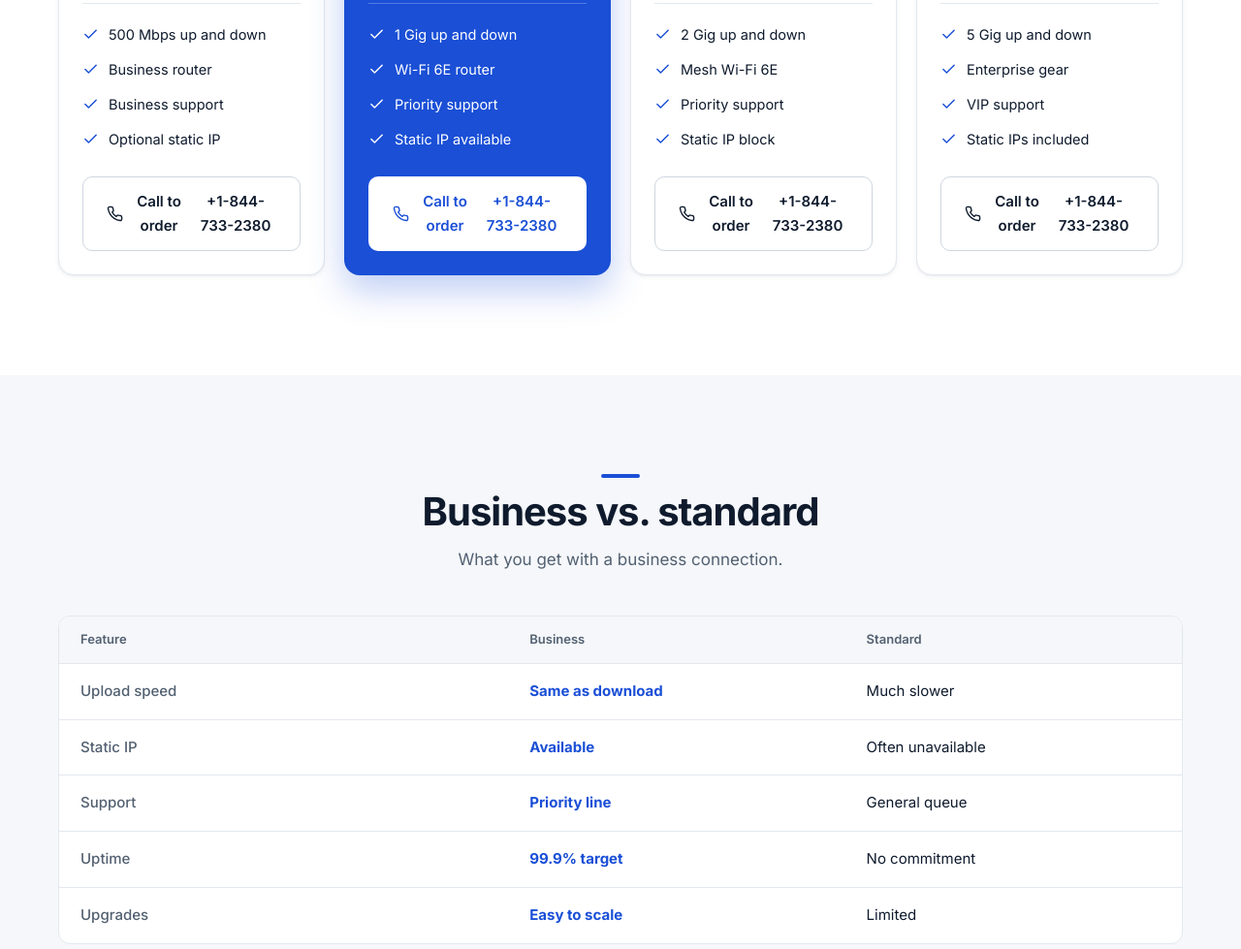
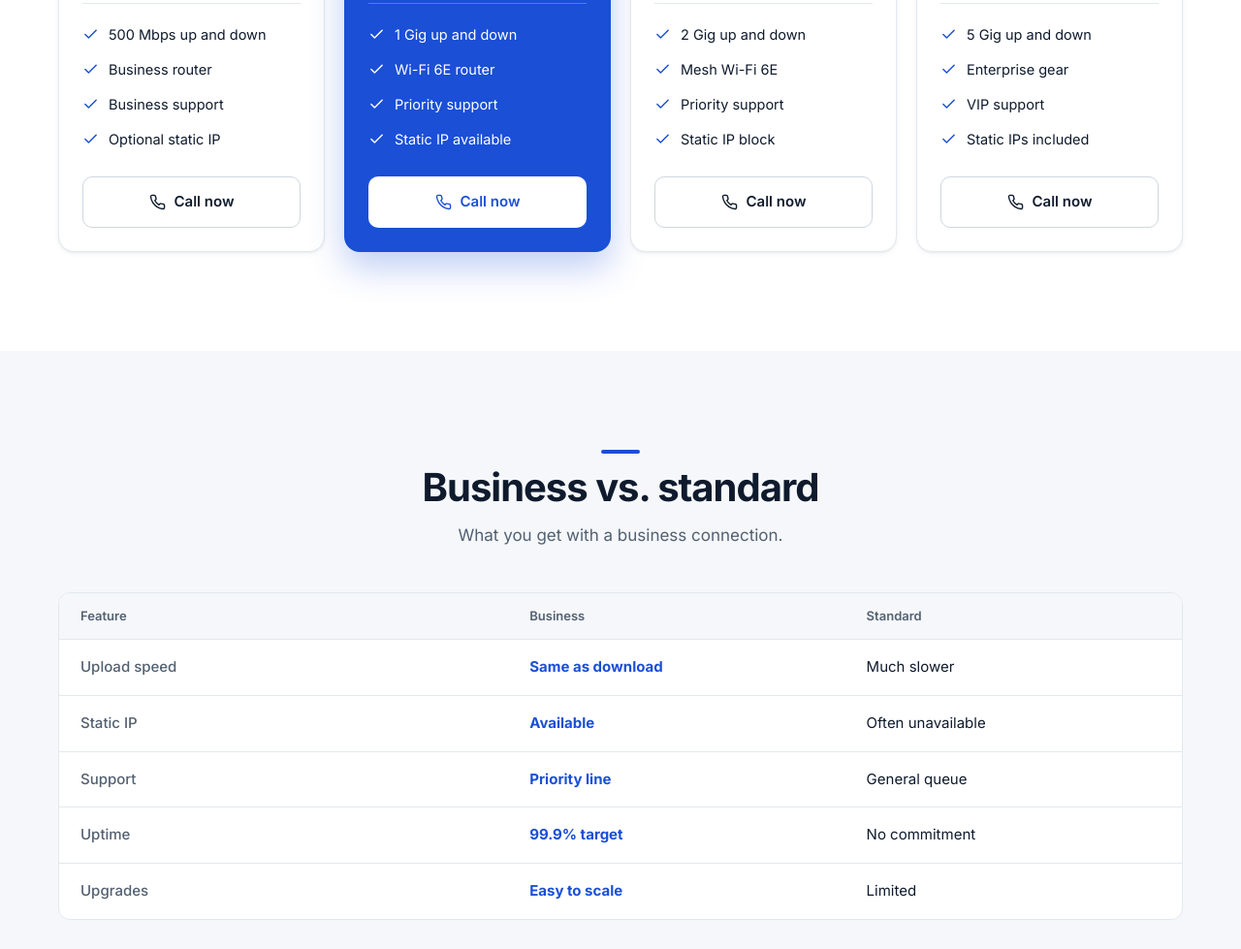
Before and after one commit to victoriousvijay/Businessinternetwifi, a website: page public/business-fiber.html in a window 1280 px wide. Shown: the part 1339-2318 px from the top of the page at 97% size. Drawn offline with Linux system fonts and the light colour scheme.

Commit message:
Landing pages always render light; shorter Call now plan buttons
Co-Authored-By: Claude Sonnet 5 <noreply@anthropic.com>

```diff
--- a/public/business-fiber.html
+++ b/public/business-fiber.html
@@ -10,7 +10,6 @@
 <link href="https://fonts.googleapis.com/css2?family=Inter:wght@400;500;600;700&display=swap" rel="stylesheet">
 <link rel="stylesheet" href="/css/styles.css">
 <link rel="stylesheet" href="/css/landing.css">
-<script>try{var t=localStorage.getItem('theme');if(t)document.documentElement.dataset.theme=t;}catch(e){}</script>
 </head>
 <body data-landing>
 <div id="site-header"></div>
@@ -61,7 +60,7 @@
           <div class="plan-price"><span class="now"><sup>$</sup>69.99</span><span class="per"><b>/MO</b><span>UNLIMITED DATA</span></span></div>
           <span class="plan-tag">Router included</span>
           <ul><li data-icon="check"><span>500 Mbps up and down</span></li><li data-icon="check"><span>Business router</span></li><li data-icon="check"><span>Business support</span></li><li data-icon="check"><span>Optional static IP</span></li></ul>
-          <a class="btn btn-ghost btn-block" href="tel:" data-site-href="phoneHref:tel:" data-icon="phone">Call to order <span data-site="phone"></span></a>
+          <a class="btn btn-ghost btn-block" href="tel:" data-site-href="phoneHref:tel:" data-icon="phone">Call now</a>
         </article>
         <article class="plan featured" data-reveal>
           <span class="ribbon">Most popular</span>
@@ -71,7 +70,7 @@
           <div class="plan-price"><span class="now"><sup>$</sup>99.99</span><span class="per"><b>/MO</b><span>UNLIMITED DATA</span></span></div>
           <span class="plan-tag">Router included</span>
           <ul><li data-icon="check"><span>1 Gig up and down</span></li><li data-icon="check"><span>Wi-Fi 6E router</span></li><li data-icon="check"><span>Priority support</span></li><li data-icon="check"><span>Static IP available</span></li></ul>
-          <a class="btn btn-primary btn-block" href="tel:" data-site-href="phoneHref:tel:" data-icon="phone">Call to order <span data-site="phone"></span></a>
+          <a class="btn btn-primary btn-block" href="tel:" data-site-href="phoneHref:tel:" data-icon="phone">Call now</a>
         </article>
         <article class="plan" data-reveal>
 
@@ -81,7 +80,7 @@
           <div class="plan-price"><span class="now"><sup>$</sup>139.99</span><span class="per"><b>/MO</b><span>UNLIMITED DATA</span></span></div>
           <span class="plan-tag">Router included</span>
           <ul><li data-icon="check"><span>2 Gig up and down</span></li><li data-icon="check"><span>Mesh Wi-Fi 6E</span></li><li data-icon="check"><span>Priority support</span></li><li data-icon="check"><span>Static IP block</span></li></ul>
-          <a class="btn btn-ghost btn-block" href="tel:" data-site-href="phoneHref:tel:" data-icon="phone">Call to order <span data-site="phone"></span></a>
+          <a class="btn btn-ghost btn-block" href="tel:" data-site-href="phoneHref:tel:" data-icon="phone">Call now</a>
         </article>
         <article class="plan" data-reveal>
 
@@ -91,7 +90,7 @@
           <div class="plan-price"><span class="now"><sup>$</sup>199.99</span><span class="per"><b>/MO</b><span>UNLIMITED DATA</span></span></div>
           <span class="plan-tag">Router included</span>
           <ul><li data-icon="check"><span>5 Gig up and down</span></li><li data-icon="check"><span>Enterprise gear</span></li><li data-icon="check"><span>VIP support</span></li><li data-icon="check"><span>Static IPs included</span></li></ul>
-          <a class="btn btn-ghost btn-block" href="tel:" data-site-href="phoneHref:tel:" data-icon="phone">Call to order <span data-site="phone"></span></a>
+          <a class="btn btn-ghost btn-block" href="tel:" data-site-href="phoneHref:tel:" data-icon="phone">Call now</a>
         </article>
       </div>
     </div>
```
Also changed, not shown: public/fiber-internet.html (+4 -5 lines), public/index.html (+1 -0 lines).
